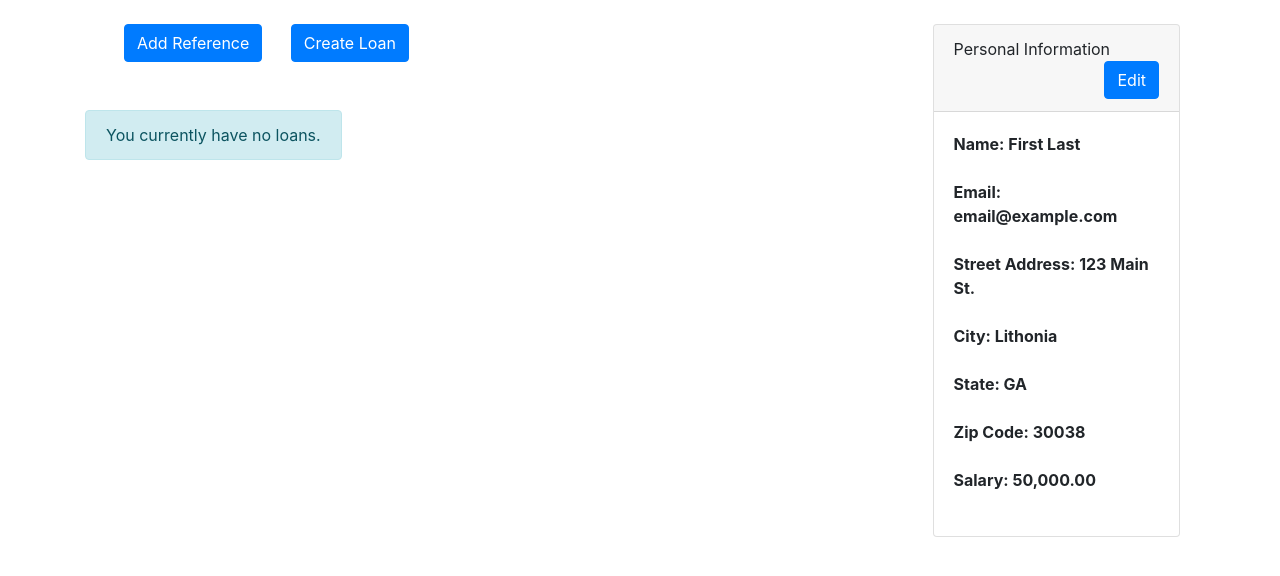
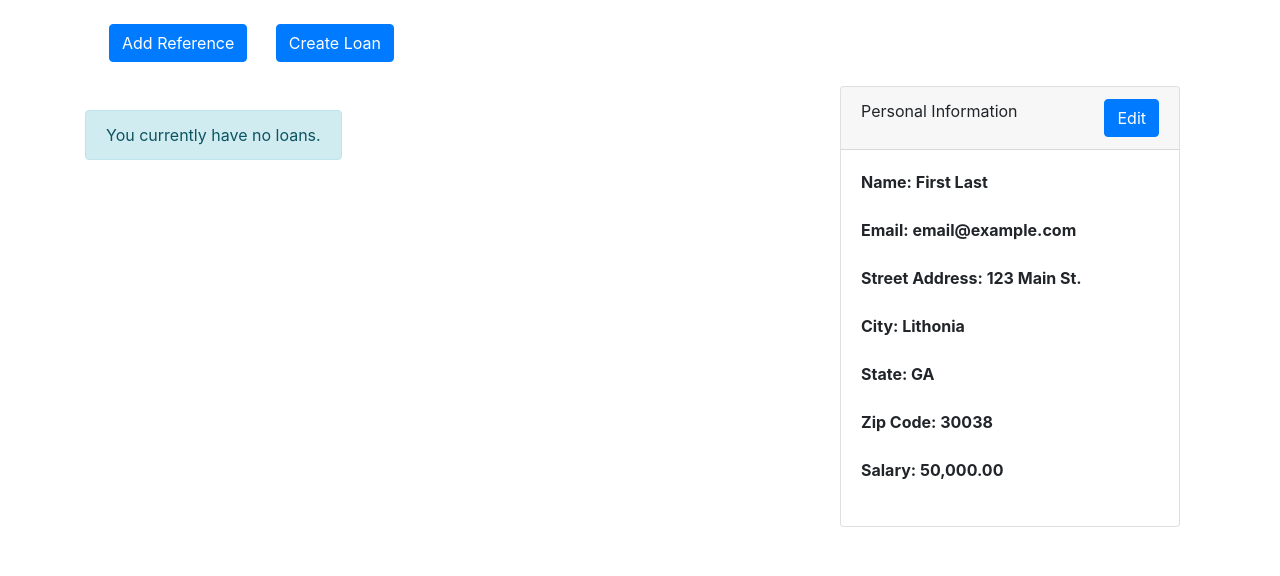
Before and after one commit to BDPA-HSCC-ATL-2018/bdpa-loans, a PHP site: page /dashboard.php in a window 1280 px wide. Shown: the part 56-632 px from the top of the page. Run offline with PHP 8.4, Linux system fonts and the light colour scheme; a user stored in the database is signed in; data comes from the database, SQL or seed files in the repository.

Commit message:
Fixed the personal information card's placement.

```diff
--- a/dashboard.php
+++ b/dashboard.php
@@ -8,15 +8,15 @@ if (!isset($_SESSION['customer_id'])) {
 }
 ?>
 
-<div class="col-md-9" style="float: left;">
+<div>
   <a class="btn btn-primary mx-4" href="/bdpa-loans/forms/references.php">Add Reference</a>
   <a class="btn btn-primary" href="/bdpa-loans/forms/loanapp_f.php">Create Loan</a>
   <br>
   <br>
-  <div class='card-deck' style="float: left;">
+  <div class="card-deck col-md-8" style="float: left;">
 
   <?php
-  global $dbh;
+    global $dbh;
     $email = $_SESSION['email'];
     $cust_id = $_SESSION['customer_id'];
     $sql = <<<SQL
@@ -109,7 +109,7 @@ SQL;
   </div>
 </div>
 
-<div class="col-md-3" style="float: right">
+<div class="col-md-4" style="float: right">
   <div class="card">
     <div class="card-header">Personal Information <a href="/bdpa-loans/forms/edit_profile.php" class="btn btn-primary" style="float: right;">Edit</a></div>
     <div class="card-body">
```
